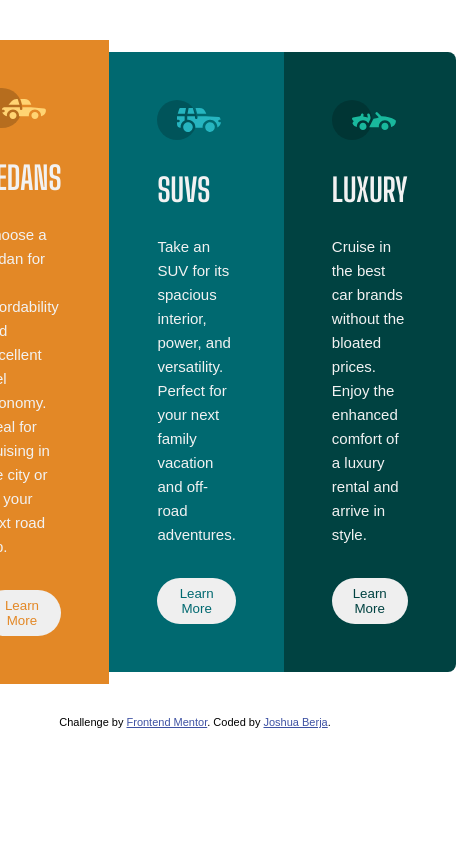
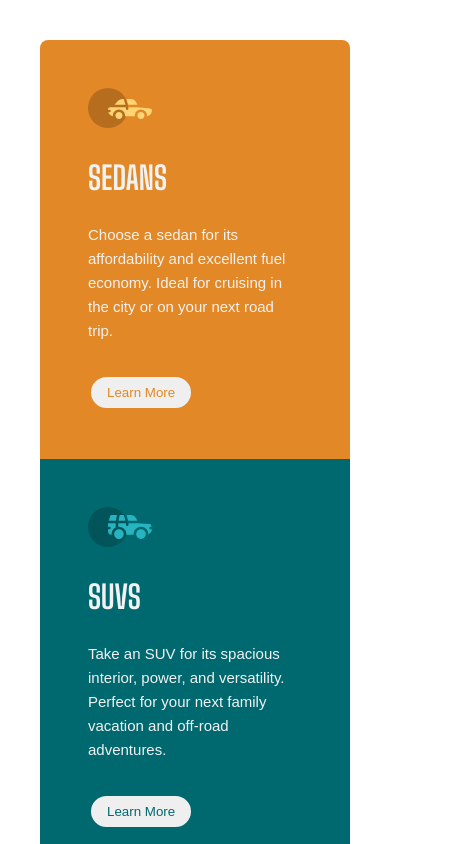
Before and after one commit to joshberja/3-column-preview-card-component, a plain HTML site: page index.html in a window 390 px wide. Shown: the top 844 px of the page, 456 px wide, since content can reach past the window. Drawn offline with Linux system fonts and the light colour scheme.

Commit message:
Updates and fix issues
Fixing button hover, column response behavior, and changing desktop media query minimum width

```diff
--- a/style.css
+++ b/style.css
@@ -41,7 +41,7 @@ p {
 }
 
 .btn {
-    border: 0;
+    border: solid;
     border-radius: 2rem;
     padding: 0.5rem 1rem;
     margin-top: 1rem;
@@ -94,11 +94,10 @@ p {
     color: hsl(228, 45%, 44%);
 }
 
-@media (min-width: 360px) {
+@media (min-width: 550px) {
     .container {
         display: flex;
         justify-content: center;
-        align-items: center;
     }
     .bright-orange {
         border-radius: 0.5rem 0 0 0.5rem;
```
